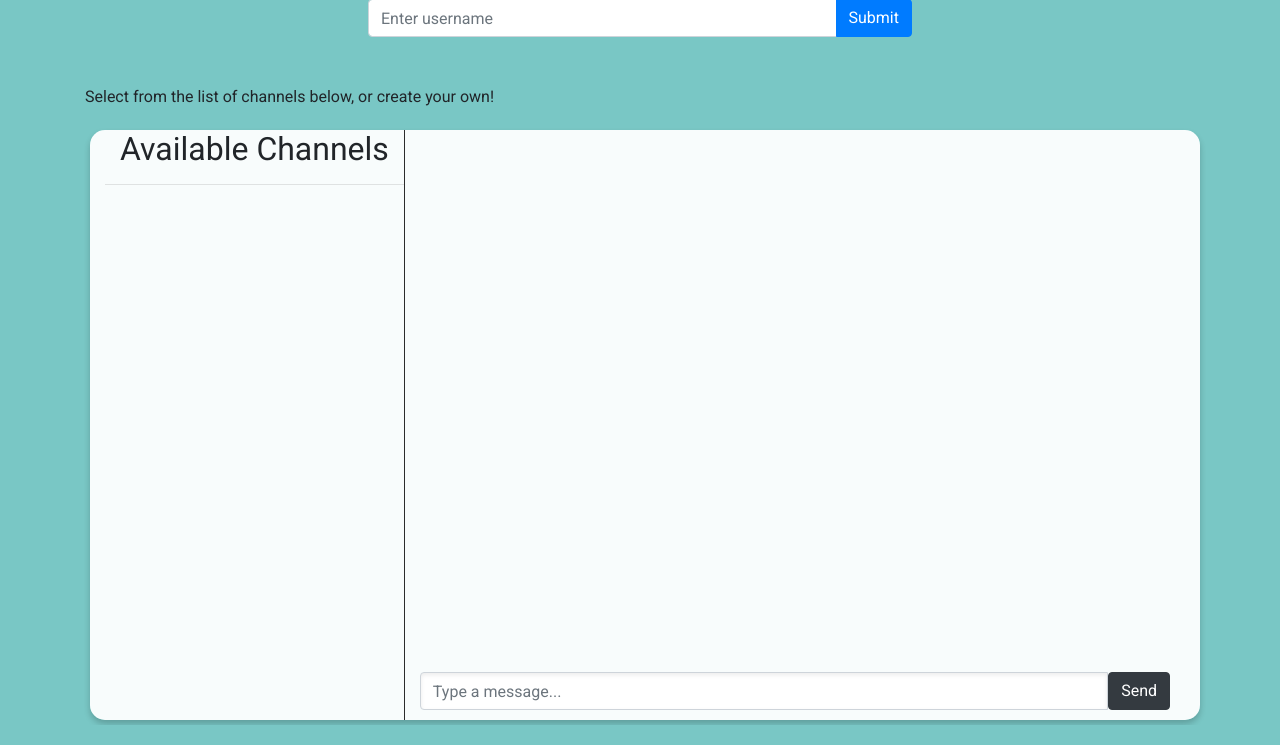
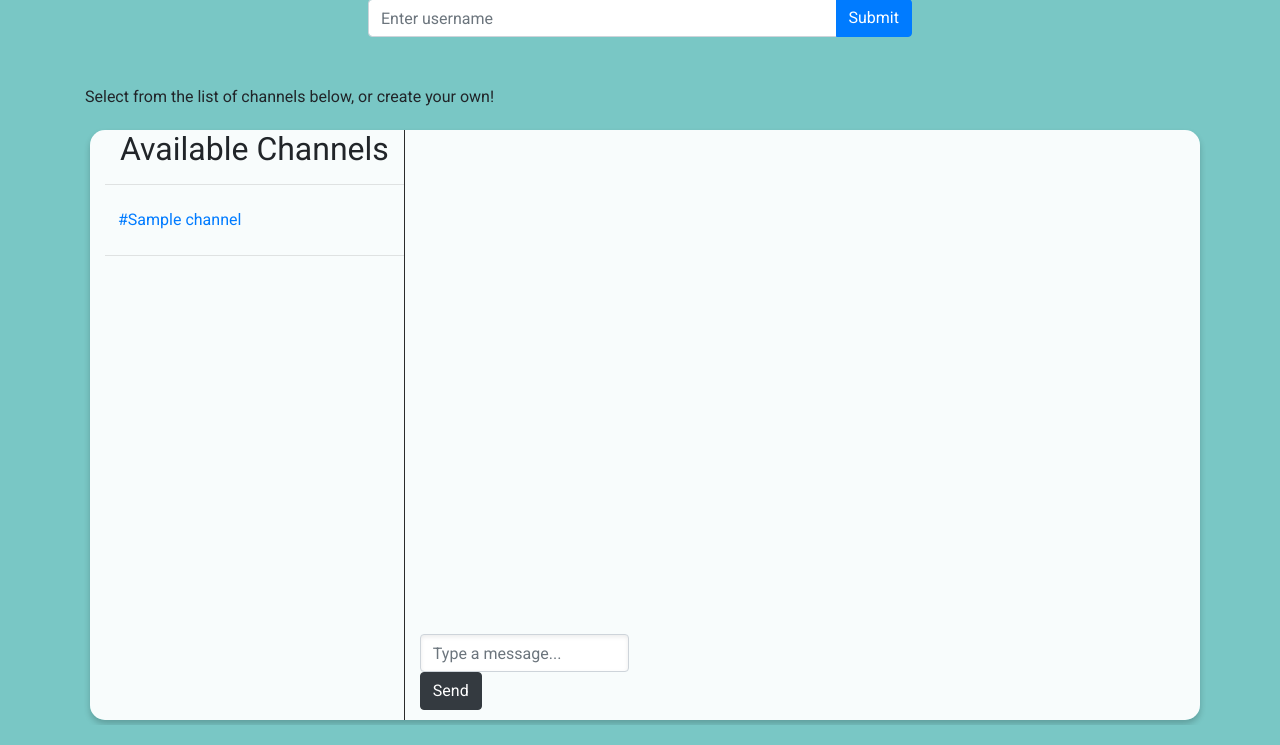
Before and after one commit to liverishabh/Flack-InstantChatApplication, a Flask app: template templates/index.html in a window 1280 px wide. Shown: the part 249-994 px from the top of the page. Run offline with Flask 2, Linux system fonts and the light colour scheme; the template is opened without the code that fills it: most values are stand-ins (such as "Sample title", 1, 10 or a date in 2020); some libraries are stand-ins or nearby versions.

Commit message:
Send message

```diff
--- a/application.py
+++ b/application.py
@@ -1,4 +1,5 @@
 import os
+import time
 
 from flask import Flask, render_template, session, request, redirect
 from flask_socketio import SocketIO, emit
@@ -10,10 +11,11 @@ socketio = SocketIO(app)
 users = []
 channels = []
 user_channels = {} # {liverishabh:[general, study], livereeti:[general]}
+messages = {}
 
 @app.route("/")
 def index():
-    return render_template("index.html")
+    return render_template("index.html", channels=channels)
 
 @socketio.on("login")
 def login(username):
@@ -39,3 +41,14 @@ def joinchannel(channelname, username):
         user_channels[username].append(channelname)
 
     emit("channel joined", channelname)
+
+@socketio.on("send message")
+def sendmessage(channelname, username, message, date, time):
+
+    if channelname not in messages.keys():
+        messages[channelname]=[]
+
+    data = (username, date, time, message)
+    messages[channelname].append(data)
+
+    emit("receive message", {'channelname':channelname, 'data':data}, broadcast=True)
--- a/static/chat.js
+++ b/static/chat.js
@@ -74,11 +74,52 @@ document.addEventListener('DOMContentLoaded', () => {
         });
     });
 
+    document.querySelectorAll('.btn-link').forEach(button => {
+        button.onclick = () => {
+            const channelname = button.dataset.channel;
+            const username = storage.getItem("username");
+            socket.emit('join channel', channelname, username);
+        }
+    });
+
     socket.on('channel joined', channelname => {
         storage.setItem("current channel", channelname);
         alert(`You have joined the channel: #${channelname}`);
         document.querySelector("#chat_msg_header").innerHTML = channelname;
     });
 
+    document.querySelector('#message_submit').onsubmit = () => {
+        const channelname = storage.getItem("current channel");
+        const username = storage.getItem("username");
+        const message = document.querySelector('#message_input').value;
+
+        const d = new Date();
+
+        const time = d.toLocaleTimeString();
+        var date = d.toDateString();
+        date = date.slice(4,date.length);
+
+        socket.emit('send message', channelname, username, message, date, time);
+        document.querySelector('#message_input').value = "";
+        // console.log("Hi");
+        return false;
+    };
+
+    socket.on('receive message', received => {
+        const channelname = received.channelname;
+        const data = received.data;
+        const username = data[0];
+        const date = data[1];
+        const time = data[2];
+        const message = data[3];
+        console.log("Hi");
+
+        if(channelname === storage.getItem("current channel")){
+            const li = document.createElement('li');
+            li.innerHTML = `${username} says "${message}" on ${date} at ${time}`;
+            document.querySelector('#msg').append(li);
+        }
+    });
+
 
 });
--- a/templates/index.html
+++ b/templates/index.html
@@ -14,12 +14,7 @@
             To get started, please log in with a username.
             </p>
         </div>
-        {% if users is defined %}
-            {% if username in users %}
-            <p class="text-danger"> Username <code class="text-info">{{username}}</code> is already taken! Please try another one.</p>
-            {% endif %}
-        {% endif %}
-        <form action="{{ url_for('index') }}" method="post" id="login_form">
+        <form id="login_form">
             <div class="input-group">
                 <input type="text" class="form-control" placeholder="Enter username" id="username" name="username" required>
                 <div class="input-group-append">
@@ -45,6 +40,10 @@
                         <h2 class="container">Available Channels</h2>
                         <hr>
                         <ul id="channel_list">
+                            {% for channel in channels%}
+                                <li> <buttton class="btn btn-link" data-channel= "{{channel}}"> #{{channel}} </button> </li>
+                                <hr>
+                            {% endfor %}
 
                         </ul>
 
@@ -62,15 +61,22 @@
 
                     <h1 id="chat_msg_header"></h1>
 
+                    <hr>
+
                     <div id="messages_wrapper" class="overflow-auto flex-grow-1">
                         <div id="messages" class="overflow-auto h-100">
+                            <ul id="msg">
+
+                            </ul>
 
                         </div>
                     </div>
 
                     <div class="input-group container-fluid" id="message_input_group">
-                        <input type="text" id="message_input" class="form-control" name="message_input" placeholder="Type a message..." aria-label="Type a message" />
-                        <button type="submit" id="message_submit" class="btn btn-dark">Send</button>
+                        <form id="message_submit">
+                            <input type="text" id="message_input" class="form-control" name="message_input" placeholder="Type a message..." aria-label="Type a message" required/>
+                            <button type="submit" class="btn btn-dark">Send</button>
+                        </form>
                     </div>
 
                 </div>
@@ -98,11 +104,6 @@
                         </form>
                     </div>
 
-                    <!-- Modal footer -->
-                    <div class="modal-footer">
-
-                    </div>
-
                 </div>
             </div>
         </div>
```
